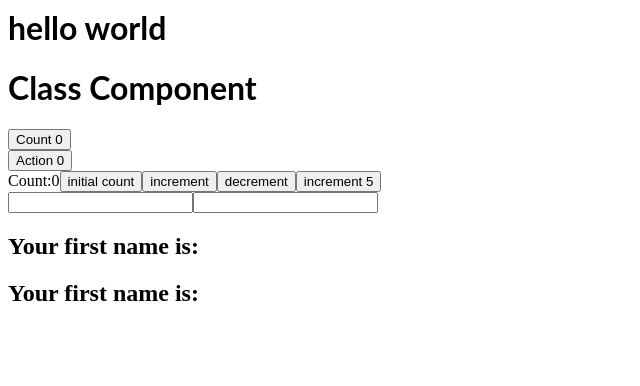
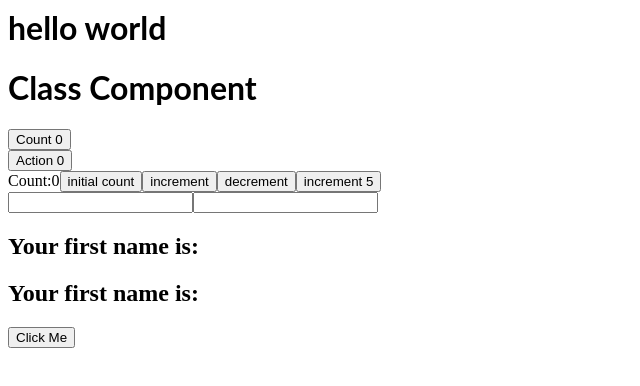
Before and after one commit to Dinesh1629/react-app, a React (Create React App) app: page / in a window 1280 px wide. Shown: the top 386 px of the page, without its empty margins (0-640 px from the left). Built offline with nearby package versions, Linux system fonts and the light colour scheme.

Commit message:
HookArray

```diff
--- a/src/App.js
+++ b/src/App.js
@@ -7,6 +7,7 @@
 import HookCounter from "./component/HookCounter";
 import HookCounterprv from "./component/HookCounterprv";
 import HookCounterclass from "./component/HookCounterclass";
+import HookArray from "./component/HookArray"
 
 class App extends Component {
   render() {
@@ -19,6 +20,7 @@
         <HookCounterprv />
 
         <HookCounterclass />
+        <HookArray />
       </div>
     );
   }
--- /dev/null
+++ b/src/component/HookArray.js
@@ -0,0 +1,26 @@
+import React, {useState} from 'react'
+
+function HookArray(){
+  const [items, setItems] = useState([])
+
+  const addItem = ()=>{
+    setItems([...items, {id:items.length,value: Math.floor(Math.random()*5)
+    }])
+
+  }
+  return(
+    <div>
+    <button onClick={addItem}>Click Me</button>
+
+    <ul>
+    {items.map(item =>(
+    <li key={item.id}>{item.value}</li>
+
+
+    ))}
+    </ul>
+    </div>
+  )
+}
+
+export default HookArray;
```
